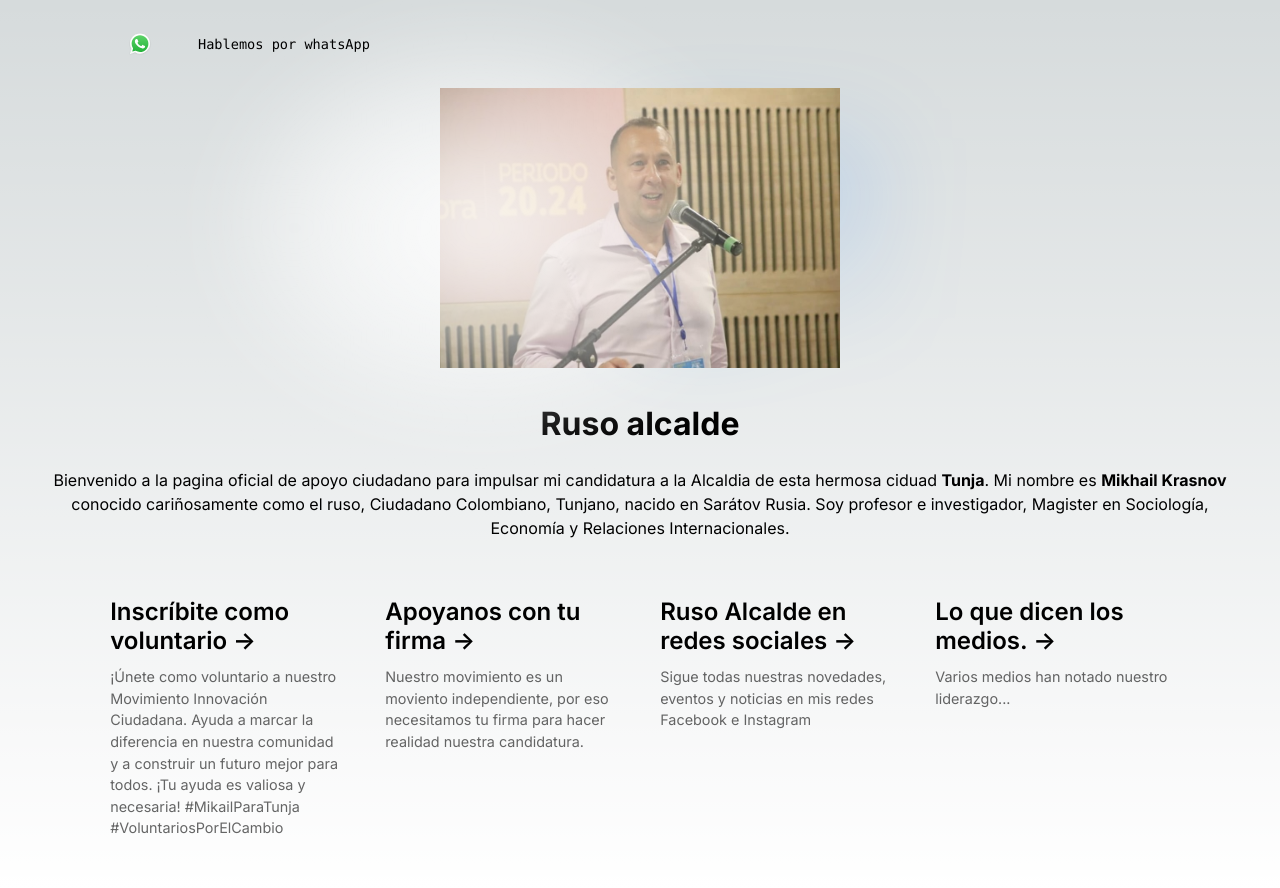
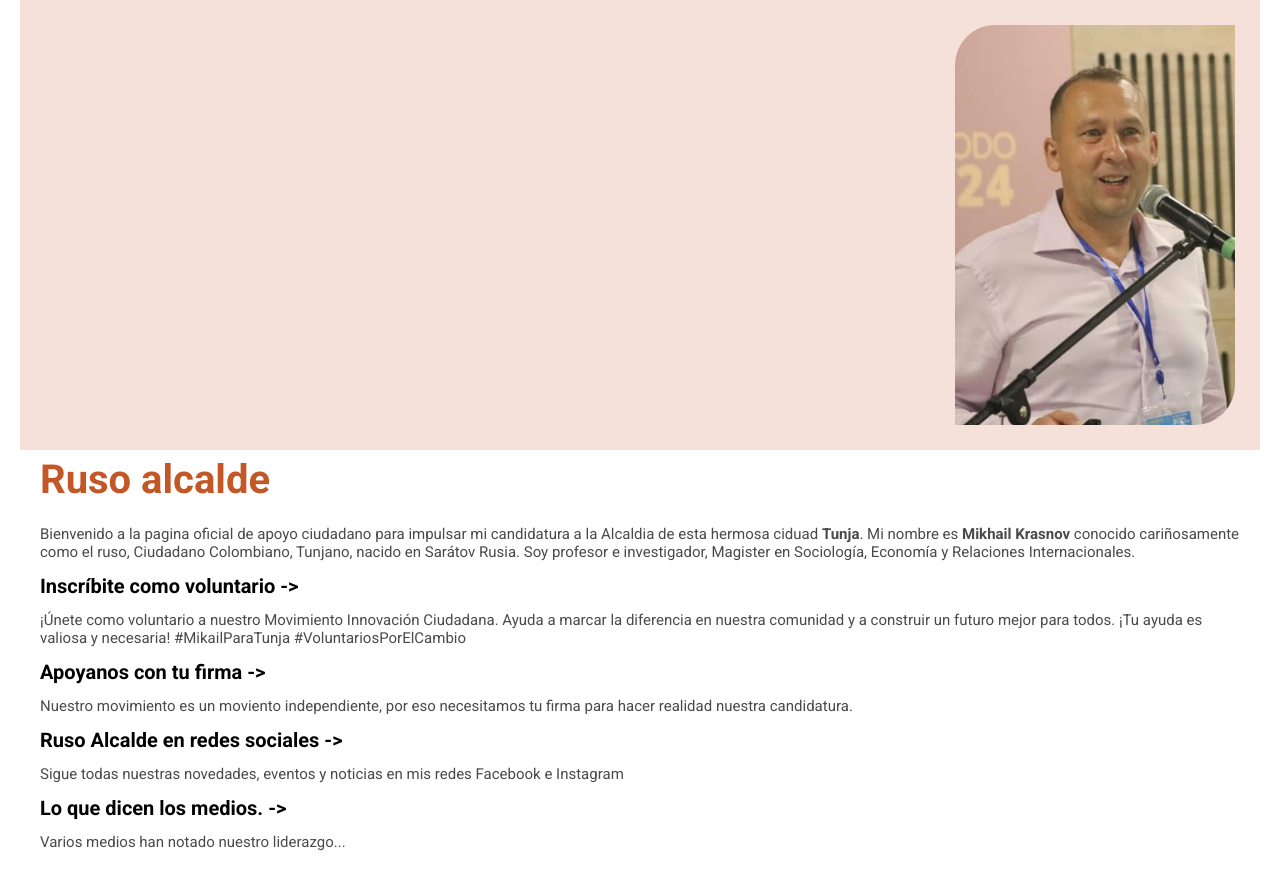
Before and after one commit to mariacardenas-1/candidatura, a Next.js app: page / in a window 1280 px wide. After the commit the page ends 851 px from the top, so only its background shows below. Built offline with nearby package versions, Linux system fonts and the light colour scheme.

Commit message:
clean code and start stiling

```diff
--- a/package.json
+++ b/package.json
@@ -3,9 +3,9 @@
   "version": "0.1.0",
   "private": true,
   "scripts": {
-    "dev": "next dev",
+    "dev": "next dev -p 4002",
     "build": "next build",
-    "start": "next start",
+    "start": "next start -p 4002",
     "lint": "next lint"
   },
   "dependencies": {
--- /dev/null
+++ b/src/layouts/MainLayout.jsx
@@ -0,0 +1,9 @@
+import style from './mainLayout.module.css'
+
+export default function MainLayout({ children }) {
+    return (
+      <>
+        <main className={style.layout} >{children}</main>
+      </>
+    )
+  }
--- /dev/null
+++ b/src/layouts/mainLayout.module.css
@@ -0,0 +1,5 @@
+.layout {
+    max-width: 1240px;
+    padding: 0 2rem;
+    margin: 0 auto;
+}
--- a/src/pages/_app.js
+++ b/src/pages/_app.js
@@ -1,5 +1,10 @@
 import '@/styles/globals.css'
+import MainLayout from '@/layouts/MainLayout'
 
 export default function App({ Component, pageProps }) {
-  return <Component {...pageProps} />
+  return (
+    <MainLayout>
+      <Component {...pageProps} />
+    </MainLayout>
+  )
 }
--- a/src/pages/index.js
+++ b/src/pages/index.js
@@ -1,7 +1,7 @@
 import Head from 'next/head'
 import Image from 'next/image'
 import { Inter } from '@next/font/google'
-import styles from '@/styles/Home.module.css'
+import styles from './index.module.css'
 
 const inter = Inter({ subsets: ['latin'] })
 
@@ -13,8 +13,12 @@ export default function Home() {
         <meta name="description" content="Pagina de apoyo a Mikhail a la alcaldia de Tunja 2024 " />
         <meta name="viewport" content="width=device-width, initial-scale=1" />
         <link rel="icon" href="/favicon.ico" />
+        <link rel="preconnect" href="https://fonts.googleapis.com" />
+        <link rel="preconnect" href="https://fonts.gstatic.com" crossorigin />
+        <link href="https://fonts.googleapis.com/css2?family=Roboto:wght@100;300;400;700&display=swap" rel="stylesheet" />
       </Head>
       <main className={styles.main}>
+        <div className={styles.hero}>
           <div className={styles.description}>
             <div>
               <a
@@ -29,14 +33,15 @@ export default function Home() {
                   height={24}
                   priority
                 />
-              Hablemos por whatsApp
+                Contactame
               </a>
             </div>
           </div>
 
 
-        <div className={styles.center}>
+          <div  className={styles.imageProfile}>
               <Image
+                className={styles.photo}
                 src="/ruso.jpeg"
                 alt="13"
                 width={400}
@@ -44,11 +49,12 @@ export default function Home() {
                 priority
               />
           </div>
+        </div>
         <div className= {styles.header}>
-            <h1 className={inter.className}>
+            <h1 className={styles.title}>
               Ruso alcalde
             </h1>
-            <p className={inter.className}>Bienvenido a la pagina oficial de apoyo ciudadano para impulsar mi candidatura a la Alcaldia de esta hermosa ciduad <strong>Tunja</strong>.
+            <p className={styles.text}>Bienvenido a la pagina oficial de apoyo ciudadano para impulsar mi candidatura a la Alcaldia de esta hermosa ciduad <strong>Tunja</strong>.
               Mi nombre es <strong>Mikhail Krasnov </strong> conocido cariñosamente como <stron>el ruso</stron>, Ciudadano Colombiano, Tunjano, nacido en Sarátov Rusia. Soy profesor e investigador, Magister en Sociología, Economía y Relaciones Internacionales.
             </p>
         </div>
@@ -60,10 +66,10 @@ export default function Home() {
             target="_blank"
             rel="noopener noreferrer"
           >
-            <h2 className={inter.className}>
+            <h2 className={styles.subTitle}>
             Inscríbite como voluntario <span>-&gt;</span>
             </h2>
-            <p className={inter.className}>
+            <p className={styles.text}>
             ¡Únete como voluntario a nuestro Movimiento Innovación Ciudadana. Ayuda a marcar la diferencia en nuestra comunidad y a construir un futuro mejor para todos. ¡Tu ayuda es valiosa y necesaria! #MikailParaTunja #VoluntariosPorElCambio
             </p>
           </a>
@@ -74,10 +80,10 @@ export default function Home() {
             target="_blank"
             rel="noopener noreferrer"
           >
-            <h2 className={inter.className}>
+            <h2 className={styles.subTitle}>
               Apoyanos con tu firma <span>-&gt;</span>
             </h2>
-            <p className={inter.className}>
+            <p className={styles.text}>
               Nuestro movimiento es un moviento independiente, por eso necesitamos tu firma para hacer realidad nuestra candidatura.
             </p>
           </a>
@@ -88,10 +94,10 @@ export default function Home() {
             target="_blank"
             rel="noopener noreferrer"
           >
-            <h2 className={inter.className}>
+            <h2 className={styles.subTitle}>
               Ruso Alcalde en redes sociales <span>-&gt;</span>
             </h2>
-            <p className={inter.className}>
+            <p className={styles.text}>
               Sigue todas nuestras novedades, eventos y noticias en mis redes Facebook e Instagram
             </p>
           </a>
@@ -102,10 +108,10 @@ export default function Home() {
             target="_blank"
             rel="noopener noreferrer"
           >
-            <h2 className={inter.className}>
+            <h2 className={styles.subTitle}>
               Lo que dicen los medios. <span>-&gt;</span>
             </h2>
-            <p className={inter.className}>
+            <p className={styles.text}>
               Varios medios han notado nuestro liderazgo...
             </p>
           </a>
--- /dev/null
+++ b/src/pages/index.module.css
@@ -0,0 +1,79 @@
+.main {
+    color: black;
+    justify-content: center;
+}
+
+.hero {
+    background-color: #f5e1d9;
+    padding: 15px;
+    margin: 0 -2rem;
+}
+
+.description {
+    color: rgb(0, 0, 0);
+    font-family: '__Inter_9c9965', '__Inter_Fallback_9c9965';
+    font-weight: bold;
+    display: none;
+}
+
+.photo {
+    width: 200px;
+    height: 200px;
+    object-fit: cover;
+    border-radius: 50%;
+}
+
+.imageProfile{
+    display: grid;
+    justify-content: center;
+    margin: 10px;
+}
+
+.title {
+    font-weight: bold;
+    font-size: 40px;
+    font-family: Roboto;
+    line-height: 30px;
+    padding: 15px 0 30px 0;
+    /* color:#913a15; */
+    color: #c35725;
+}
+
+.subTitle {
+    font-weight: bold;
+    font-size: 20px;
+    font-family: Roboto;
+    line-height: 30px;
+    padding: 10px 0;
+}
+
+.text {
+    font-family: Roboto;
+    color: #4a4a4a;
+    font-size: 1.5rem;
+}
+
+@media screen and (min-width: 460px) {
+    .photo {
+        width: 180px;
+        height: 280px;
+        object-fit: cover;
+        border-radius: 40px 0;
+        justify-self: flex-end;
+    }
+
+    .imageProfile{
+        display: grid;
+        justify-content: flex-end;
+    }
+}
+
+@media screen and (min-width: 760px) {
+    .photo {
+        width: 280px;
+        height: 400px;
+        object-fit: cover;
+        border-radius: 40px 0;
+        justify-self: flex-end;
+    }
+}
--- a/src/styles/Home.module.css
+++ /dev/null
@@ -1,290 +0,0 @@
-.main {
-  display: flex;
-  flex-direction: column;
-  justify-content: space-between;
-  align-items: center;
-  padding: 2rem;
-  min-height: 100vh;
-  max-width: 1240px;
-  margin: 0 auto;
-}
-
-.description {
-  display: inherit;
-  justify-content: inherit;
-  align-items: inherit;
-  font-size: 0.85rem;
-  max-width: var(--max-width);
-  width: 100%;
-  z-index: 2;
-  font-family: var(--font-mono);
-}
-
-.header h1{
-  padding-bottom: 20px;
-}
-
-.header{
-  padding-bottom: 40px;
-  text-align: center;
-  line-height: 1.5;
-}
-.groups{
-  display: flex;
-}
-
-.description a {
-  display: flex;
-  justify-content: center;
-  align-items: center;
-  gap: 0.5rem;
-}
-
-.description p {
-  position: relative;
-  margin: 0;
-  padding: 1rem;
-  background-color: rgba(var(--callout-rgb), 0.5);
-  border: 1px solid rgba(var(--callout-border-rgb), 0.3);
-  border-radius: var(--border-radius);
-}
-
-.code {
-  font-weight: 700;
-  font-family: var(--font-mono);
-}
-
-.grid {
-  display: grid;
-  grid-template-columns: repeat(4, minmax(25%, auto));
-  width: var(--max-width);
-  max-width: 100%;
-}
-
-.card {
-  padding: 1rem 1.2rem;
-  border-radius: var(--border-radius);
-  background: rgba(var(--card-rgb), 0);
-  border: 1px solid rgba(var(--card-border-rgb), 0);
-  transition: background 200ms, border 200ms;
-}
-
-.card span {
-  display: inline-block;
-  transition: transform 200ms;
-}
-
-.card h2 {
-  font-weight: 600;
-  margin-bottom: 0.7rem;
-}
-
-.card p {
-  margin: 0;
-  opacity: 0.6;
-  font-size: 0.9rem;
-  line-height: 1.5;
-  max-width: 30ch;
-}
-
-.center {
-  display: flex;
-  justify-content: center;
-  align-items: center;
-  position: relative;
-  padding: 2rem ;
-}
-
-.center::before {
-  background: var(--secondary-glow);
-  border-radius: 50%;
-  width: 480px;
-  height: 360px;
-  margin-left: -400px;
-}
-
-.center::after {
-  background: var(--primary-glow);
-  width: 240px;
-  height: 180px;
-  z-index: -1;
-}
-
-.center::before,
-.center::after {
-  content: '';
-  left: 50%;
-  position: absolute;
-  filter: blur(45px);
-  transform: translateZ(0);
-}
-
-.logo,
-.thirteen {
-  position: relative;
-}
-
-.thirteen {
-  display: flex;
-  justify-content: center;
-  align-items: center;
-  width: 75px;
-  height: 75px;
-  padding: 25px 10px;
-  margin-left: 16px;
-  transform: translateZ(0);
-  border-radius: var(--border-radius);
-  overflow: hidden;
-  box-shadow: 0px 2px 8px -1px #0000001a;
-}
-
-.thirteen::before,
-.thirteen::after {
-  content: '';
-  position: absolute;
-  z-index: -1;
-}
-
-/* Conic Gradient Animation */
-.thirteen::before {
-  animation: 6s rotate linear infinite;
-  width: 200%;
-  height: 200%;
-  background: var(--tile-border);
-}
-
-/* Inner Square */
-.thirteen::after {
-  inset: 0;
-  padding: 1px;
-  border-radius: var(--border-radius);
-  background: linear-gradient(
-    to bottom right,
-    rgba(var(--tile-start-rgb), 1),
-    rgba(var(--tile-end-rgb), 1)
-  );
-  background-clip: content-box;
-}
-
-/* Enable hover only on non-touch devices */
-@media (hover: hover) and (pointer: fine) {
-  .card:hover {
-    background: rgba(var(--card-rgb), 0.1);
-    border: 1px solid rgba(var(--card-border-rgb), 0.15);
-  }
-
-  .card:hover span {
-    transform: translateX(4px);
-  }
-}
-
-@media (prefers-reduced-motion) {
-  .thirteen::before {
-    animation: none;
-  }
-
-  .card:hover span {
-    transform: none;
-  }
-}
-
-/* Mobile */
-@media (max-width: 700px) {
-  .content {
-    padding: 4rem;
-  }
-
-  .grid {
-    grid-template-columns: 1fr;
-    margin-bottom: 120px;
-    max-width: 320px;
-    text-align: center;
-  }
-
-  .card {
-    padding: 1rem 2.5rem;
-  }
-
-  .card h2 {
-    margin-bottom: 0.5rem;
-  }
-
-  /* .center {
-    padding: 8rem 0 6rem;
-  } */
-
-  .center::before {
-    transform: none;
-    height: 300px;
-  }
-
-  .description {
-    font-size: 0.8rem;
-  }
-
-  .description a {
-    padding: 1rem;
-  }
-
-  .description p,
-  .description div {
-    display: flex;
-    justify-content: center;
-    position: fixed;
-    width: 100%;
-  }
-
-  .description p {
-    align-items: center;
-    inset: 0 0 auto;
-    padding: 2rem 1rem 1.4rem;
-    border-radius: 0;
-    border: none;
-    border-bottom: 1px solid rgba(var(--callout-border-rgb), 0.25);
-    background: linear-gradient(
-      to bottom,
-      rgba(var(--background-start-rgb), 1),
-      rgba(var(--callout-rgb), 0.5)
-    );
-    background-clip: padding-box;
-    backdrop-filter: blur(24px);
-  }
-
-  .description div {
-    align-items: flex-end;
-    /* pointer-events: none; */
-    inset: auto 0 0;
-    padding: 2rem;
-    height: 200px;
-    background: linear-gradient(
-      to bottom,
-      transparent 0%,
-      rgb(var(--background-end-rgb)) 40%
-    );
-    z-index: 1;
-  }
-}
-
-/* Tablet and Smaller Desktop */
-@media (min-width: 701px) and (max-width: 1120px) {
-  .grid {
-    grid-template-columns: repeat(2, 50%);
-  }
-}
-
-@media (prefers-color-scheme: dark) {
-
-  .logo,
-  .thirteen img {
-    filter: invert(1) drop-shadow(0 0 0.3rem #ffffff70);
-  }
-}
-
-@keyframes rotate {
-  from {
-    transform: rotate(360deg);
-  }
-  to {
-    transform: rotate(0deg);
-  }
-}
--- a/src/styles/globals.css
+++ b/src/styles/globals.css
@@ -83,16 +83,13 @@ html,
 body {
   max-width: 100vw;
   overflow-x: hidden;
+  background: #ffffff;
 }
 
 body {
+  background-color: #ffffff;
   color: rgb(var(--foreground-rgb));
-  background: linear-gradient(
-      to bottom,
-      transparent,
-      rgb(var(--background-end-rgb))
-    )
-    rgb(var(--background-start-rgb));
+
 }
 
 a {
@@ -100,8 +97,12 @@ a {
   text-decoration: none;
 }
 
-@media (prefers-color-scheme: dark) {
+/* @media (prefers-color-scheme: dark) {
   html {
     color-scheme: dark;
   }
+} */
+
+html{
+  font-size: 62.5%; /* 10px simplification to rem */
 }
```
Lines whose indentation alone changed are shown as unchanged.
